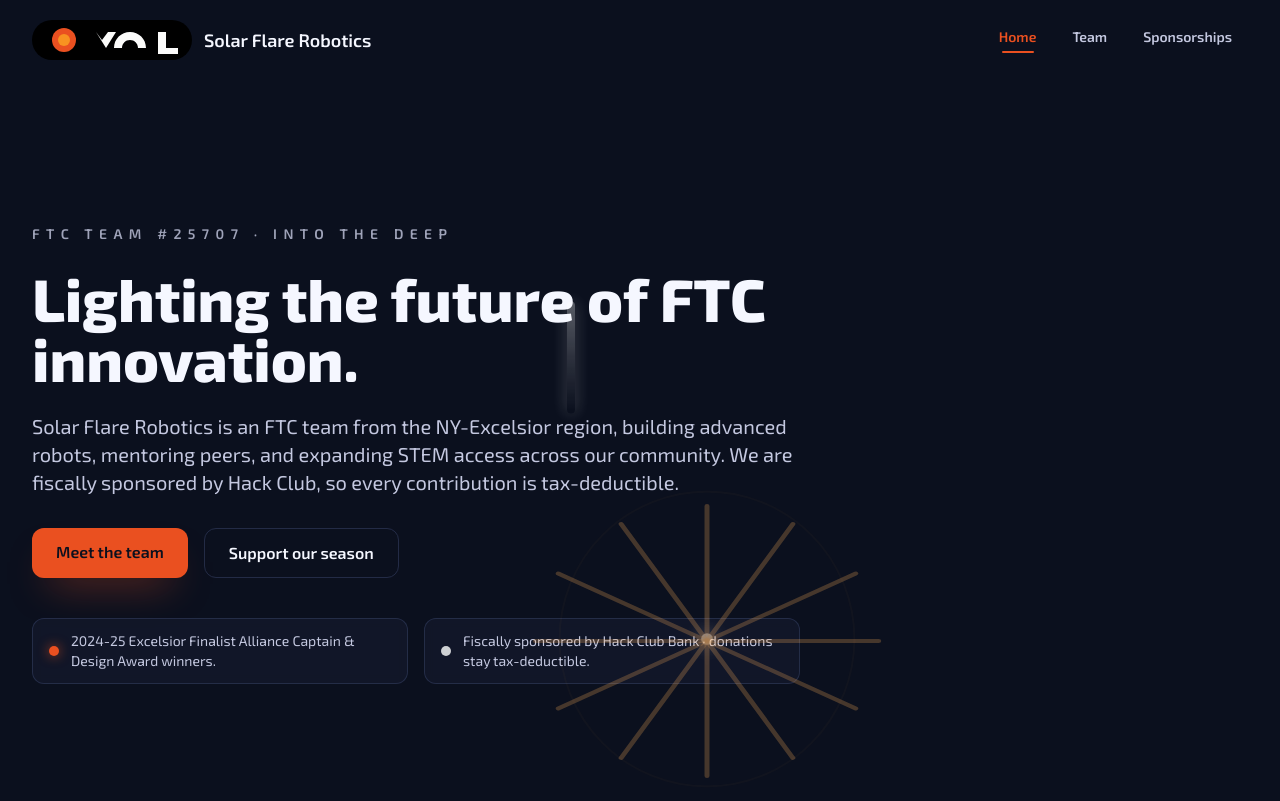
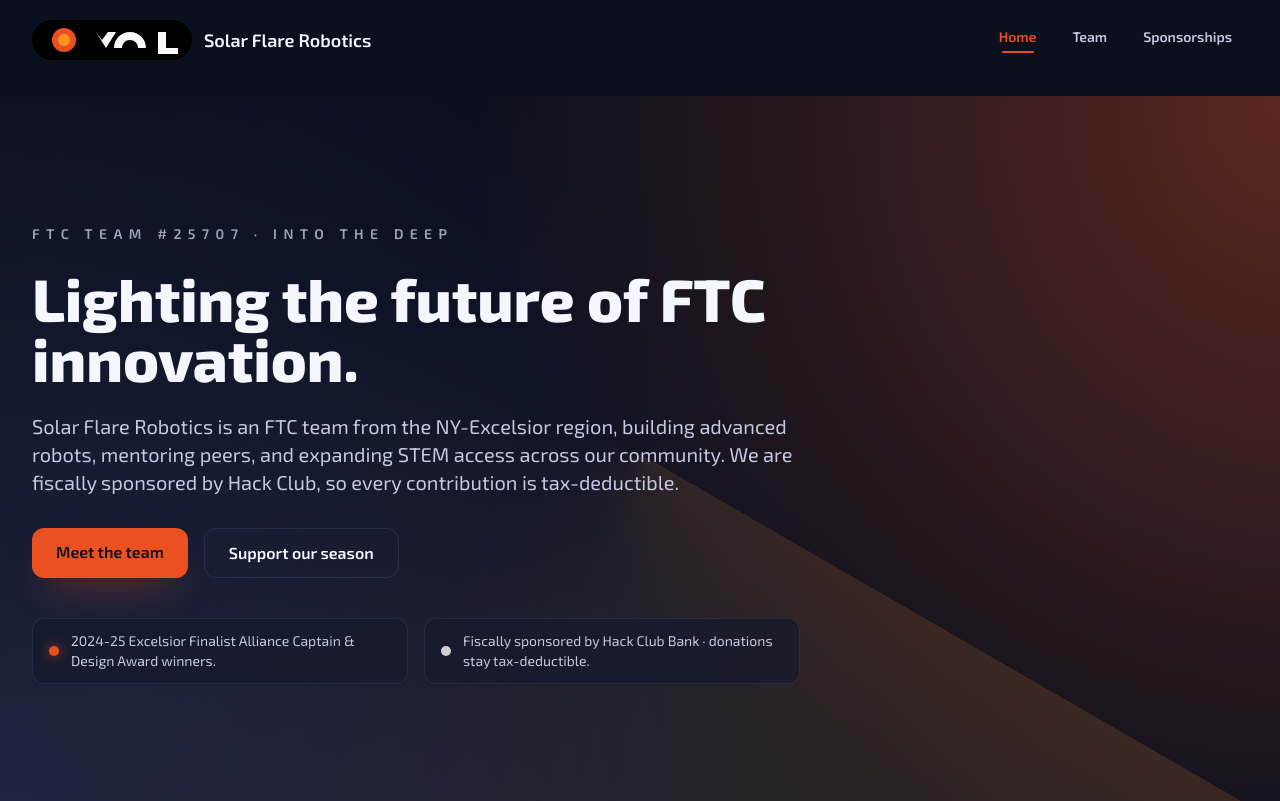
Before and after one commit to JustBishing/solarflarewebsite, a React (Vite) app: page / in a window 1280 px wide. Shown: the top 801 px of the page. Built offline with nearby package versions, Linux system fonts and the light colour scheme.

Commit message:
Update build output and Fireworks component
Regenerated build assets and updated references in HTML files. Modified Fireworks.jsx and App.jsx, possibly to fix bugs or improve functionality. Updated CSS and JS asset filenames to reflect new builds.

```diff
--- a/src/App.jsx
+++ b/src/App.jsx
@@ -32,7 +32,7 @@ const App = () => {
       <Header />
       <Fireworks />
       <ScrollToTop />
-      <main className="flex flex-1 flex-col pt-20 sm:pt-24">
+      <main className="relative z-10 flex flex-1 flex-col pt-20 sm:pt-24">
         <AnimatePresence mode="wait" initial={false}>
           <RouteTransition key={location.pathname}>
             <Routes location={location}>
--- a/src/components/Fireworks.jsx
+++ b/src/components/Fireworks.jsx
@@ -3,6 +3,11 @@ import { motion } from 'framer-motion';
 import { useShouldReduceMotion } from '../lib/motion.js';
 
 const FIREWORK_COLORS = ['#EA5020', '#F89221', '#FFB15C'];
+const MIN_HEIGHT = 25;
+const MAX_HEIGHT = 60;
+const ROCKET_DURATION = 2.6;
+const EXPLOSION_DELAY = 2.45;
+const EXPLOSION_DURATION = 2.6;
 
 const Fireworks = () => {
   const shouldReduceMotion = useShouldReduceMotion();
@@ -24,7 +29,7 @@ const Fireworks = () => {
         }
 
         const baseX = 15 + Math.random() * 70;
-        const peakY = 18 + Math.random() * 60;
+        const peakY = MIN_HEIGHT + Math.random() * (MAX_HEIGHT - MIN_HEIGHT);
         const color = FIREWORK_COLORS[Math.floor(Math.random() * FIREWORK_COLORS.length)];
         const id = `${Date.now()}-${Math.random().toString(16).slice(2)}`;
 
@@ -33,7 +38,7 @@ const Fireworks = () => {
           {
             id,
             x: baseX,
-            peakY,
+            height: peakY,
             color,
           },
         ]);
@@ -48,7 +53,7 @@ const Fireworks = () => {
         }, 4000);
 
         cleanupTimersRef.current.push(removalTimeout);
-        scheduleNext(4000 + Math.random() * 3200);
+        scheduleNext(4200 + Math.random() * 2800);
       }, delay);
     };
 
@@ -67,7 +72,7 @@ const Fireworks = () => {
   }
 
   return (
-    <div className="pointer-events-none fixed inset-0 z-40 overflow-hidden">
+    <div className="pointer-events-none fixed inset-0 z-0 overflow-hidden mix-blend-screen">
       {launches.map((launch) => (
         <Launch key={launch.id} launch={launch} />
       ))}
@@ -80,9 +85,28 @@ export default Fireworks;
 const EASE = [0.22, 1, 0.36, 1];
 const MotionDiv = motion.div;
 const MotionSpan = motion.span;
-const RAY_COUNT = 12;
+const PARTICLE_COUNT = 18;
 
 const Launch = ({ launch }) => {
+  const travelDistance = 100 - launch.height;
+  const particlesRef = useRef(null);
+
+  if (!particlesRef.current) {
+    particlesRef.current = Array.from({ length: PARTICLE_COUNT }).map((_, index) => {
+      const baseAngle = (Math.PI * 2 * index) / PARTICLE_COUNT;
+      const jitter = (Math.random() - 0.5) * 0.4;
+      return {
+        angle: baseAngle + jitter,
+        radius: 120 + Math.random() * 100,
+        size: 4 + Math.random() * 6,
+        opacity: 0.5 + Math.random() * 0.2,
+        duration: EXPLOSION_DURATION + Math.random() * 0.4,
+      };
+    });
+  }
+
+  const particles = particlesRef.current;
+
   return (
     <div className="absolute inset-0">
       <MotionDiv
@@ -93,44 +117,58 @@ const Launch = ({ launch }) => {
           transform: 'translate(-50%, 0)',
         }}
         initial={{ y: 0, opacity: 0, scale: 0.9 }}
-        animate={{ y: `-${launch.peakY}vh`, opacity: 0.9, scale: 1 }}
-        transition={{ duration: 2.4, ease: EASE }}
+        animate={{ y: `-${travelDistance}vh`, opacity: 0.8, scale: 1 }}
+        transition={{ duration: ROCKET_DURATION, ease: EASE }}
       >
         <MotionSpan
-          className="block h-28 w-2 rounded-full bg-gradient-to-b from-white/90 via-white/40 to-transparent shadow-[0_0_16px_rgba(255,255,255,0.7)]"
-          animate={{ opacity: [0, 1, 0.4], scaleY: [0.7, 1, 1] }}
-          transition={{ duration: 2.4, ease: EASE }}
+          className="block h-32 w-2 rounded-full bg-gradient-to-b from-white/80 via-white/30 to-transparent shadow-[0_0_14px_rgba(255,255,255,0.6)]"
+          animate={{ opacity: [0, 0.85, 0.25], scaleY: [0.6, 1, 1] }}
+          transition={{ duration: ROCKET_DURATION, ease: EASE }}
         />
       </MotionDiv>
 
       <MotionDiv
-        className="absolute h-[35vmin] w-[35vmin]"
+        className="absolute h-[45vmin] w-[45vmin]"
         style={{
           left: `${launch.x}%`,
-          top: `${launch.peakY}vh`,
+          top: `${launch.height}vh`,
           transform: 'translate(-50%, -50%)',
           color: launch.color,
         }}
-        initial={{ scale: 0.2, opacity: 0 }}
-        animate={{ scale: 1, opacity: [0, 1, 0] }}
-        transition={{ duration: 2.2, ease: EASE, delay: 2.1 }}
+        initial={{ scale: 0.35, opacity: 0 }}
+        animate={{ scale: [0.35, 1.05, 1.1], opacity: [0, 0.55, 0] }}
+        transition={{ duration: EXPLOSION_DURATION, ease: EASE, delay: EXPLOSION_DELAY }}
       >
         <MotionSpan
           className="absolute inset-0 rounded-full border-2"
-          style={{ borderColor: `${launch.color}55` }}
-          initial={{ opacity: 0, scale: 0.5 }}
-          animate={{ opacity: [0.6, 0.2, 0], scale: 1.1 }}
-          transition={{ duration: 2.2, ease: EASE, delay: 2.1 }}
+          style={{ borderColor: `${launch.color}33` }}
+          initial={{ opacity: 0, scale: 0.4 }}
+          animate={{ opacity: [0.4, 0.15, 0], scale: 1.05 }}
+          transition={{ duration: EXPLOSION_DURATION, ease: EASE, delay: EXPLOSION_DELAY }}
         />
-        <span className="absolute left-1/2 top-1/2 h-3 w-3 -translate-x-1/2 -translate-y-1/2 rounded-full bg-white/80 shadow-[0_0_18px_rgba(255,255,255,0.85)]" />
-        {Array.from({ length: RAY_COUNT }).map((_, idx) => (
+        <span className="absolute left-1/2 top-1/2 h-2.5 w-2.5 -translate-x-1/2 -translate-y-1/2 rounded-full bg-white/70 shadow-[0_0_14px_rgba(255,255,255,0.7)]" />
+        {particles.map((particle, idx) => (
           <MotionSpan
             key={`${launch.id}-ray-${idx}`}
-            className="absolute left-1/2 top-1/2 h-1 w-1/2 origin-left rounded-full"
-            style={{ rotate: (360 / RAY_COUNT) * idx, backgroundColor: launch.color }}
-            initial={{ scaleX: 0.2, opacity: 0 }}
-            animate={{ scaleX: [0.2, 1.2, 1.4], opacity: [0.8, 0.6, 0] }}
-            transition={{ duration: 2.2, ease: EASE, delay: 2.1 }}
+            className="absolute left-1/2 top-1/2 -translate-x-1/2 -translate-y-1/2 rounded-full"
+            style={{
+              width: `${particle.size}px`,
+              height: `${particle.size}px`,
+              backgroundColor: launch.color,
+              filter: 'blur(0.5px)',
+            }}
+            initial={{ x: 0, y: 0, opacity: particle.opacity }}
+            animate={{
+              x: Math.cos(particle.angle) * particle.radius,
+              y: Math.sin(particle.angle) * particle.radius,
+              opacity: 0,
+              scale: 0.6,
+            }}
+            transition={{
+              duration: particle.duration,
+              ease: EASE,
+              delay: EXPLOSION_DELAY + 0.05 * Math.random(),
+            }}
           />
         ))}
       </MotionDiv>
```
Also changed, not shown: 6 other files (tests, documents, lock files or other folders).
